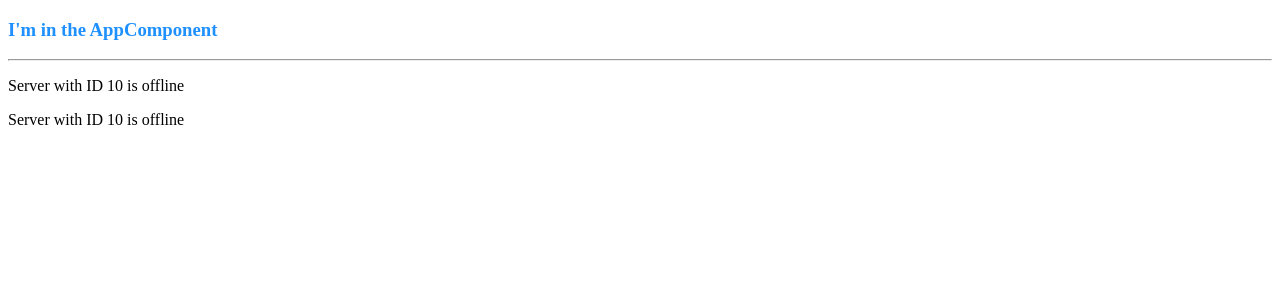
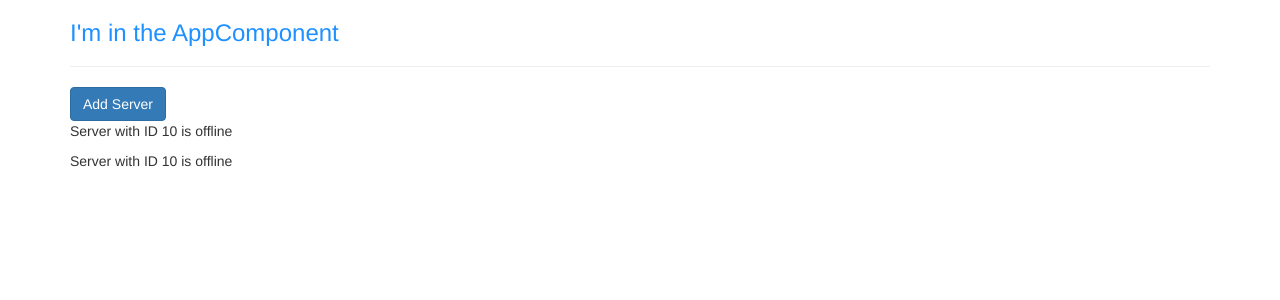
Before and after one commit to Elybourland/my-first-app, an Angular app: page / in a window 1280 px wide. Shown: the top 300 px of the page. Built offline with nearby package versions, Linux system fonts and the light colour scheme.

Commit message:
adding bootstrap, property binding

```diff
--- a/angular.json
+++ b/angular.json
@@ -23,10 +23,13 @@
               "src/assets"
             ],
             "styles": [
-              "node_modules/bootstrap/dist/css/bootstrap-theme.min.css",
-              "src/styles.css"
+              "src/styles.css",
+              "node_modules/bootstrap/dist/css/bootstrap.css"
             ],
-            "scripts": []
+            "scripts": [
+              "node_modules/jquery/dist/jquery.min.js",
+              "node_modules/bootstrap/dist/js/bootstrap.js"
+            ]
           },
           "configurations": {
             "production": {
--- a/package.json
+++ b/package.json
@@ -19,6 +19,7 @@
     "@angular/platform-browser-dynamic": "~13.3.0",
     "@angular/router": "~13.3.0",
     "bootstrap": "^3.4.1",
+    "jquery": "^3.6.3",
     "rxjs": "~7.5.0",
     "tslib": "^2.3.0",
     "zone.js": "~0.11.4"
--- a/src/app/servers/servers.component.html
+++ b/src/app/servers/servers.component.html
@@ -1,2 +1,6 @@
+<button
+  class="btn btn-primary"
+  [disabled]="!allowNewServer"
+>Add Server</button>
 <app-server></app-server>
 <app-server></app-server>
--- a/src/app/servers/servers.component.ts
+++ b/src/app/servers/servers.component.ts
@@ -4,15 +4,21 @@
   selector: 'app-servers',
   // selector: '[app-servers]',
   // selector: '.app-servers',
-  template: `
-    <app-server></app-server>
-    <app-server></app-server>
-  `,
+  // template: `
+  //   <app-server></app-server>
+  //   <app-server></app-server>
+  // `,
+  templateUrl: './servers.component.html',
   styleUrls: ['./servers.component.css']
 })
 export class ServersComponent implements OnInit {
+  allowNewServer = false;
 
-  constructor() { }
+  constructor() {
+    setTimeout(() => {
+      this.allowNewServer = true;
+    }, 2000);
+   }
 
   ngOnInit(): void {
   }
```
Also changed, not shown: 1 other file (tests, documents, lock files or other folders).
